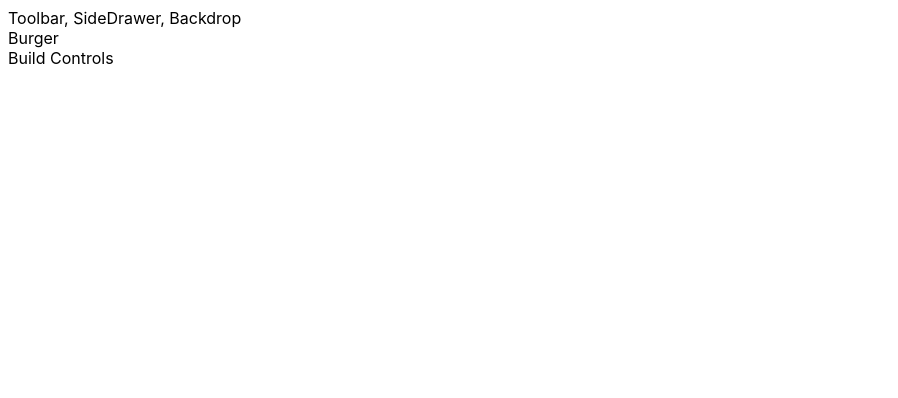
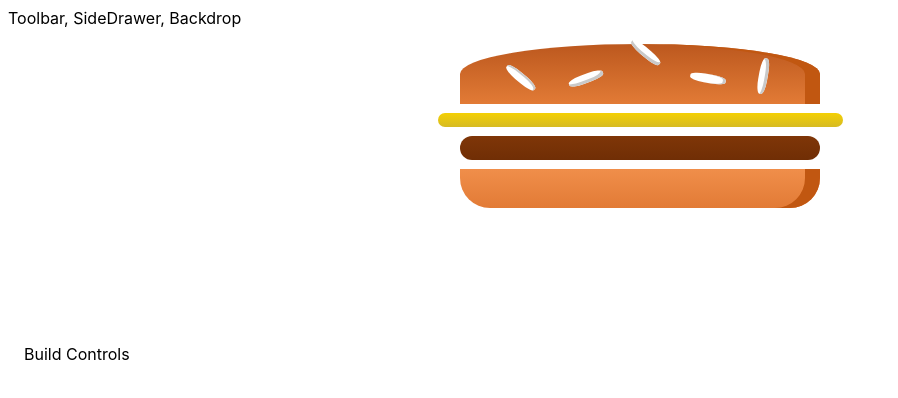
Before and after one commit to chesterdany/burger, a React (Create React App) app: page / in a window 1280 px wide. Shown: the top 398 px of the page, without its empty margins (0-898 px from the left). Built offline with nearby package versions, Linux system fonts and the light colour scheme.

Commit message:
burger created

```diff
--- a/package.json
+++ b/package.json
@@ -6,6 +6,7 @@
     "@testing-library/jest-dom": "^4.2.4",
     "@testing-library/react": "^9.5.0",
     "@testing-library/user-event": "^7.2.1",
+    "prop-types": "^15.7.2",
     "react": "^16.13.1",
     "react-dom": "^16.13.1",
     "react-scripts": "3.4.1"
--- a/src/components/Burger/Burger.js
+++ b/src/components/Burger/Burger.js
@@ -0,0 +1,17 @@
+import React from "react";
+
+import classes from "./Burger.module.css";
+import BurgerIngredient from "./BurgerIngredient/BurgerIngredient";
+
+const burger = (props) => {
+  return (
+    <div className={classes.Burger}>
+      <BurgerIngredient type="bread-top" />
+      <BurgerIngredient type="cheese" />
+      <BurgerIngredient type="meat" />
+      <BurgerIngredient type="bread-bottom" />
+    </div>
+  );
+};
+
+export default burger;
--- /dev/null
+++ b/src/components/Burger/Burger.module.css
@@ -0,0 +1,15 @@
+.Burger {
+  width: 100%;
+  margin: auto;
+  height: 300px;
+  text-align: center;
+  font-weight: bold;
+  font-size: 1.2rem;
+}
+
+@media (min-width: 700px) and (min-height: 401px) {
+  .Burger {
+    width: 450px;
+    height: 300px;
+  }
+}
--- a/src/components/Burger/BurgerIngredient/BurgerIngredient.js
+++ b/src/components/Burger/BurgerIngredient/BurgerIngredient.js
@@ -1,11 +1,13 @@
 import React from "react";
 
-import classes from "./BurgerIngredients.modules.css";
+import classes from "./BurgerIngredient.module.css";
+import PropTypes from "prop-types";
 
-const burgerIngredients = (props) => {
+class BurgerIngredients extends React.Component {
+  render() {
     let ingredient = null;
 
-  switch (props.type) {
+    switch (this.props.type) {
       case "bread-bottom":
         ingredient = <div className={classes.BreadBottom}></div>;
         break;
@@ -33,6 +35,11 @@ const burgerIngredients = (props) => {
         ingredient = null;
     }
     return ingredient;
+  }
+}
+
+BurgerIngredients.propTypes = {
+  type: PropTypes.string.isRequired,
 };
 
-export default burgerIngredients;
+export default BurgerIngredients;
--- a/src/components/Layout/Layout.js
+++ b/src/components/Layout/Layout.js
@@ -1,7 +1,7 @@
 import React from "react";
 
 import Aux from "../../hoc/Auxiliar";
-import classes from "./Layout.modules.css";
+import classes from "./Layout.module.css";
 
 const layout = (props) => (
   <Aux>
--- a/src/containers/BurgerBilder/BurgerBuilder.js
+++ b/src/containers/BurgerBilder/BurgerBuilder.js
@@ -1,12 +1,15 @@
 import React from "react";
 
 import Aux from "../../hoc/Auxiliar";
+import Burger from "../../components/Burger/Burger";
 
 class BurgerBuilder extends React.Component {
   render() {
     return (
       <Aux>
-        <div>Burger</div>
+        <div>
+          <Burger />
+        </div>
         <div>Build Controls</div>
       </Aux>
     );
```
Also changed, not shown: src/components/Burger/BurgerIngredient/BurgerIngredient.module.css (renamed from src/components/Burger/BurgerIngredient/BurgerIngredient.modules.css), src/components/Layout/Layout.module.css (renamed from src/components/Layout/Layout.modules.css). Lines whose indentation alone changed are shown as unchanged.
